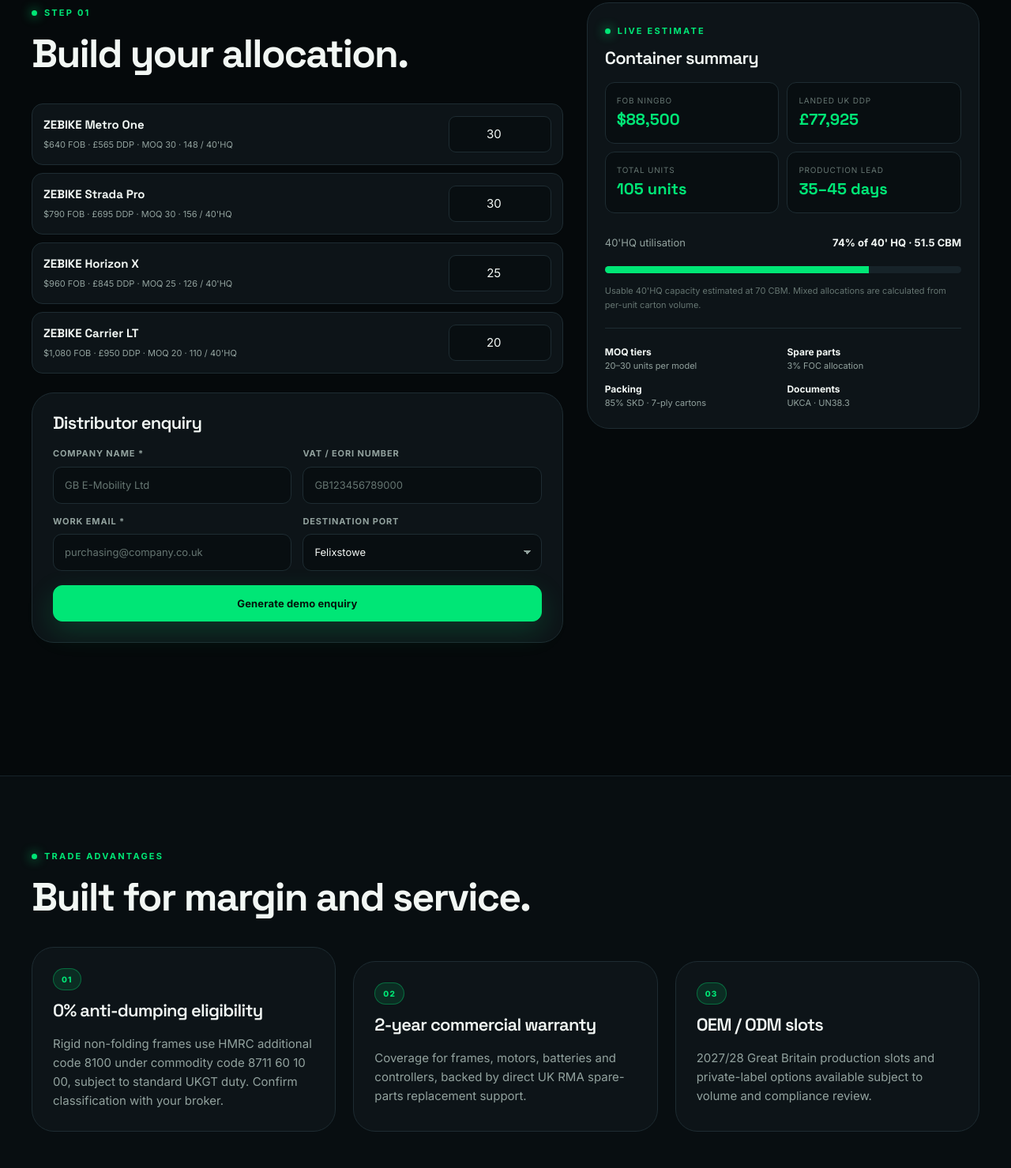
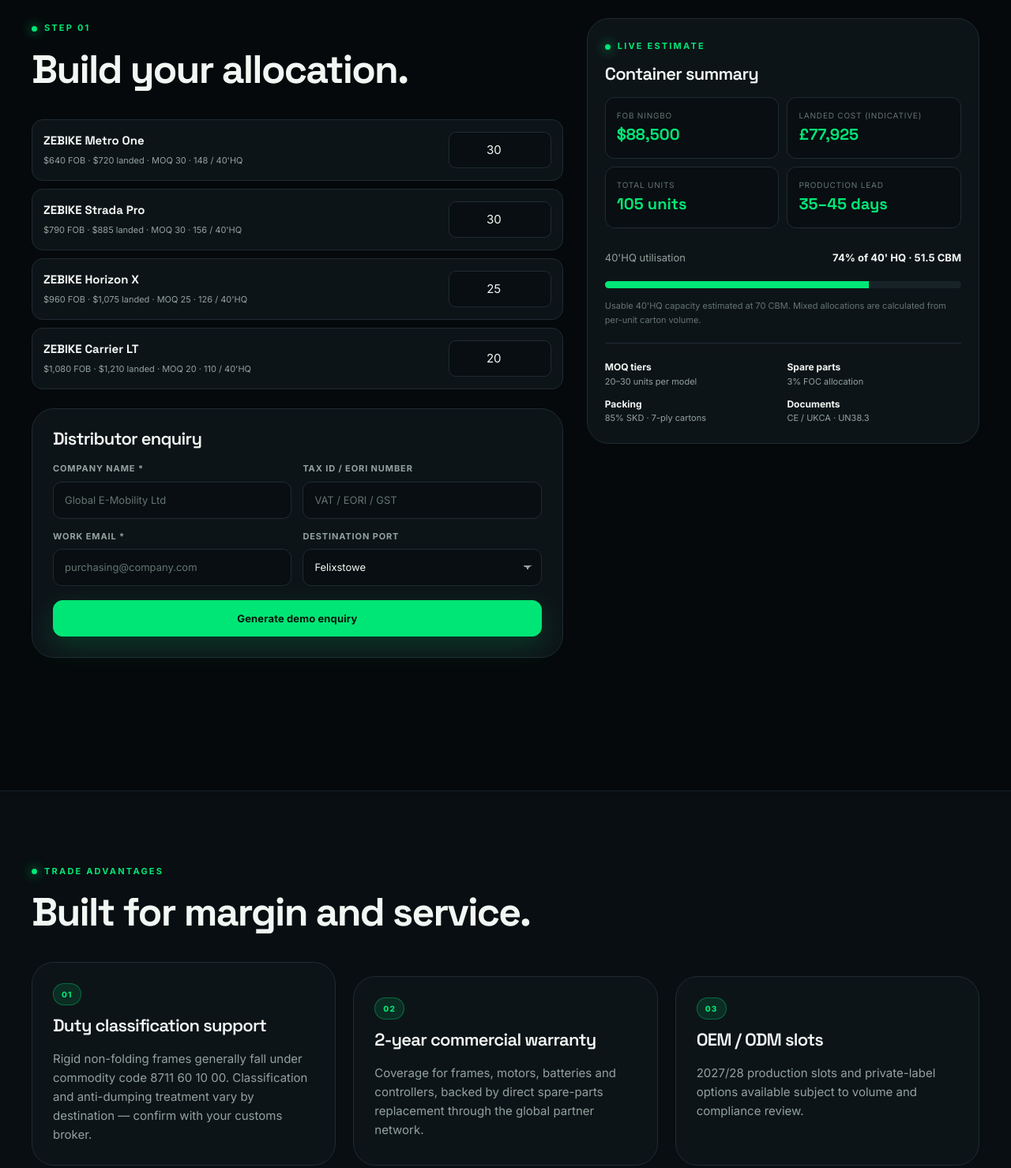
Before and after one commit to erikcywong/xda.eu, a plain HTML site: page trade.html in a window 1280 px wide. Shown: the part 626-2105 px from the top of the page at 79% size. Drawn offline with Linux system fonts and the light colour scheme.

Commit message:
Reposition site as global brand: multi-currency, regional compliance, global delivery

```diff
--- a/trade.html
+++ b/trade.html
@@ -3,8 +3,8 @@
 <head>
   <meta charset="UTF-8">
   <meta name="viewport" content="width=device-width, initial-scale=1.0">
-  <meta name="description" content="ZEBIKE UK trade portal — wholesale MOQs, container planning and distributor enquiry.">
-  <title>Trade & Distribution | ZEBIKE UK</title>
+  <meta name="description" content="ZEBIKE global trade portal — wholesale MOQs, container planning and distributor enquiry.">
+  <title>Trade & Distribution | ZEBIKE</title>
   <link rel="stylesheet" href="assets/css/style.css">
 </head>
 <body>
@@ -14,30 +14,30 @@
       <div class="container">
         <span class="eyebrow">B2B portal</span>
         <h1 style="font-size:clamp(38px,5vw,62px);margin-top:16px">Stock ZEBIKE. Build the network.</h1>
-        <p class="lead" style="margin-top:14px">Wholesale terms, container loading and spare-parts support for UK dealers, fleet operators and distribution partners. The calculator below uses figures from the supplied ZEBIKE specification sheet.</p>
+        <p class="lead" style="margin-top:14px">Wholesale terms, container loading and spare-parts support for dealers, fleet operators and distribution partners worldwide. The calculator below uses figures from the supplied ZEBIKE specification sheet.</p>
       </div>
     </section>
 
     <section class="section">
       <div class="container">
-        <div class="notice notice-warn">Commercial figures shown here are source-catalog estimates (FOB Ningbo and landed UK DDP). Confirm final pricing, duties and Incoterms before issuing a proforma invoice.</div>
+        <div class="notice notice-warn">Commercial figures shown here are source-catalog estimates (FOB Ningbo and indicative landed cost). Confirm final pricing, duties, Incoterms and destination-port charges before issuing a proforma invoice.</div>
 
         <div class="calc-grid" id="tradeCalc" style="margin-top:24px">
           <div>
             <div class="section-head"><div><span class="eyebrow">Step 01</span><h2 class="section-title">Build your allocation.</h2></div></div>
-            <div class="calc-model"><div><strong>ZEBIKE Metro One</strong><span>$640 FOB · £565 DDP · MOQ 30 · 148 / 40'HQ</span></div><input type="number" data-calc-id="metro-one" value="30" min="0" step="10"></div>
-            <div class="calc-model"><div><strong>ZEBIKE Strada Pro</strong><span>$790 FOB · £695 DDP · MOQ 30 · 156 / 40'HQ</span></div><input type="number" data-calc-id="strada-pro" value="30" min="0" step="10"></div>
-            <div class="calc-model"><div><strong>ZEBIKE Horizon X</strong><span>$960 FOB · £845 DDP · MOQ 25 · 126 / 40'HQ</span></div><input type="number" data-calc-id="horizon-x" value="25" min="0" step="5"></div>
-            <div class="calc-model"><div><strong>ZEBIKE Carrier LT</strong><span>$1,080 FOB · £950 DDP · MOQ 20 · 110 / 40'HQ</span></div><input type="number" data-calc-id="carrier-lt" value="20" min="0" step="5"></div>
+            <div class="calc-model"><div><strong>ZEBIKE Metro One</strong><span>$640 FOB · $720 landed · MOQ 30 · 148 / 40'HQ</span></div><input type="number" data-calc-id="metro-one" value="30" min="0" step="10"></div>
+            <div class="calc-model"><div><strong>ZEBIKE Strada Pro</strong><span>$790 FOB · $885 landed · MOQ 30 · 156 / 40'HQ</span></div><input type="number" data-calc-id="strada-pro" value="30" min="0" step="10"></div>
+            <div class="calc-model"><div><strong>ZEBIKE Horizon X</strong><span>$960 FOB · $1,075 landed · MOQ 25 · 126 / 40'HQ</span></div><input type="number" data-calc-id="horizon-x" value="25" min="0" step="5"></div>
+            <div class="calc-model"><div><strong>ZEBIKE Carrier LT</strong><span>$1,080 FOB · $1,210 landed · MOQ 20 · 110 / 40'HQ</span></div><input type="number" data-calc-id="carrier-lt" value="20" min="0" step="5"></div>
 
             <div class="form-card" style="margin-top:24px">
               <h3>Distributor enquiry</h3>
               <form data-demo-form>
                 <div class="form-grid">
-                  <label class="field"><span>Company name *</span><input class="input" required placeholder="GB E-Mobility Ltd"></label>
-                  <label class="field"><span>VAT / EORI number</span><input class="input" placeholder="GB123456789000"></label>
-                  <label class="field"><span>Work email *</span><input class="input" type="email" required placeholder="purchasing@company.co.uk"></label>
-                  <label class="field"><span>Destination port</span><select class="select"><option>Felixstowe</option><option>Southampton</option><option>London Gateway</option><option>Liverpool Seaforth</option></select></label>
+                  <label class="field"><span>Company name *</span><input class="input" required placeholder="Global E-Mobility Ltd"></label>
+                  <label class="field"><span>Tax ID / EORI number</span><input class="input" placeholder="VAT / EORI / GST"></label>
+                  <label class="field"><span>Work email *</span><input class="input" type="email" required placeholder="purchasing@company.com"></label>
+                  <label class="field"><span>Destination port</span><select class="select"><option>Felixstowe</option><option>Rotterdam</option><option>Hamburg</option><option>Los Angeles</option><option>Jebel Ali</option><option>Singapore</option><option>Sydney</option><option>Other</option></select></label>
                 </div>
                 <button class="btn btn-primary btn-block" style="margin-top:18px" type="submit">Generate demo enquiry</button>
               </form>
@@ -48,7 +48,7 @@
             <span class="eyebrow">Live estimate</span><h3 style="margin-top:12px">Container summary</h3>
             <div class="calc-output">
               <div><span>FOB Ningbo</span><strong id="calcFob">$0</strong></div>
-              <div><span>Landed UK DDP</span><strong id="calcDdp">£0</strong></div>
+              <div><span>Landed cost (indicative)</span><strong id="calcDdp">$0</strong></div>
               <div><span>Total units</span><strong id="calcUnits">0 units</strong></div>
               <div><span>Production lead</span><strong>35–45 days</strong></div>
             </div>
@@ -59,7 +59,7 @@
               <div><strong>MOQ tiers</strong>20–30 units per model</div>
               <div><strong>Spare parts</strong>3% FOC allocation</div>
               <div><strong>Packing</strong>85% SKD · 7-ply cartons</div>
-              <div><strong>Documents</strong>UKCA · UN38.3</div>
+              <div><strong>Documents</strong>CE / UKCA · UN38.3</div>
             </div>
           </aside>
         </div>
@@ -70,9 +70,9 @@
       <div class="container">
         <div class="section-head"><div><span class="eyebrow">Trade advantages</span><h2 class="section-title">Built for margin and service.</h2></div></div>
         <div class="grid grid-3">
-          <div class="form-card"><span class="badge">01</span><h3 style="margin-top:14px">0% anti-dumping eligibility</h3><p style="margin-top:8px">Rigid non-folding frames use HMRC additional code 8100 under commodity code 8711 60 10 00, subject to standard UKGT duty. Confirm classification with your broker.</p></div>
-          <div class="form-card"><span class="badge">02</span><h3 style="margin-top:14px">2-year commercial warranty</h3><p style="margin-top:8px">Coverage for frames, motors, batteries and controllers, backed by direct UK RMA spare-parts replacement support.</p></div>
-          <div class="form-card"><span class="badge">03</span><h3 style="margin-top:14px">OEM / ODM slots</h3><p style="margin-top:8px">2027/28 Great Britain production slots and private-label options available subject to volume and compliance review.</p></div>
+          <div class="form-card"><span class="badge">01</span><h3 style="margin-top:14px">Duty classification support</h3><p style="margin-top:8px">Rigid non-folding frames generally fall under commodity code 8711 60 10 00. Classification and anti-dumping treatment vary by destination — confirm with your customs broker.</p></div>
+          <div class="form-card"><span class="badge">02</span><h3 style="margin-top:14px">2-year commercial warranty</h3><p style="margin-top:8px">Coverage for frames, motors, batteries and controllers, backed by direct spare-parts replacement through the global partner network.</p></div>
+          <div class="form-card"><span class="badge">03</span><h3 style="margin-top:14px">OEM / ODM slots</h3><p style="margin-top:8px">2027/28 production slots and private-label options available subject to volume and compliance review.</p></div>
         </div>
       </div>
     </section>
```
